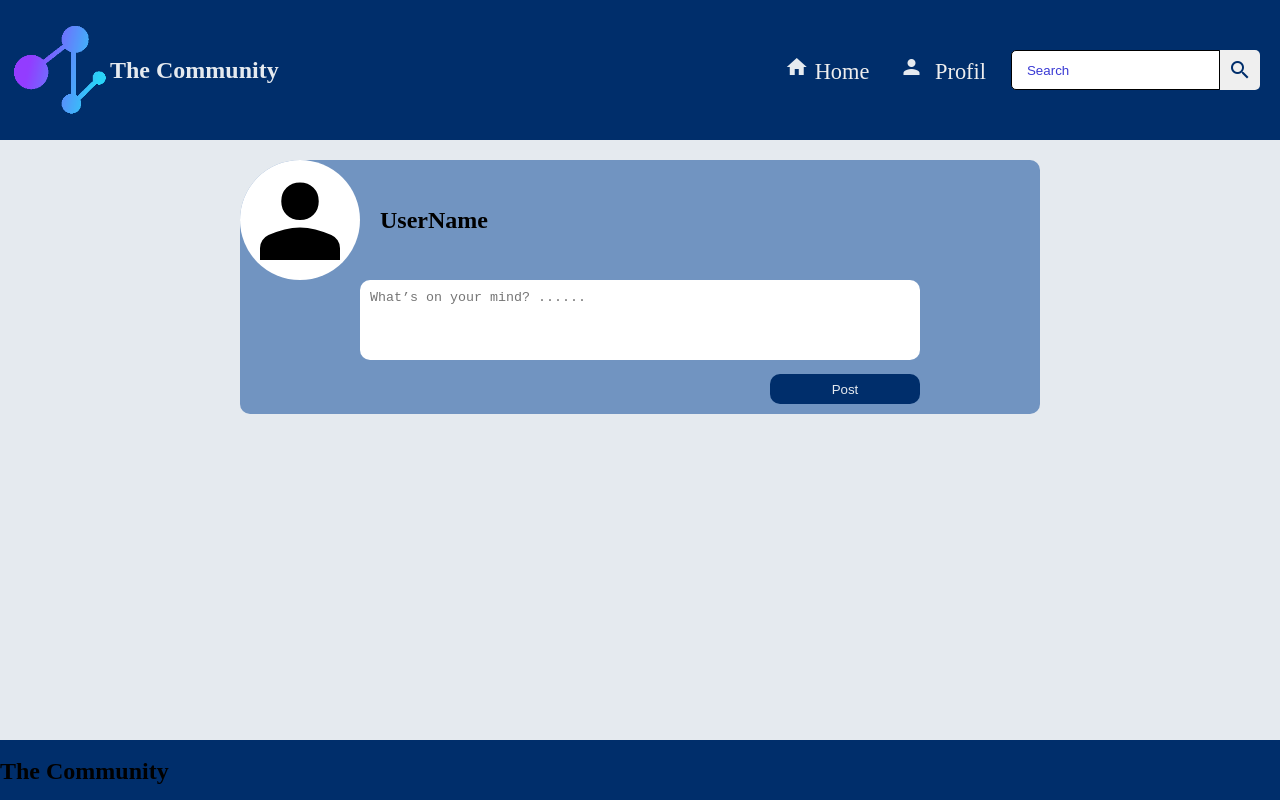
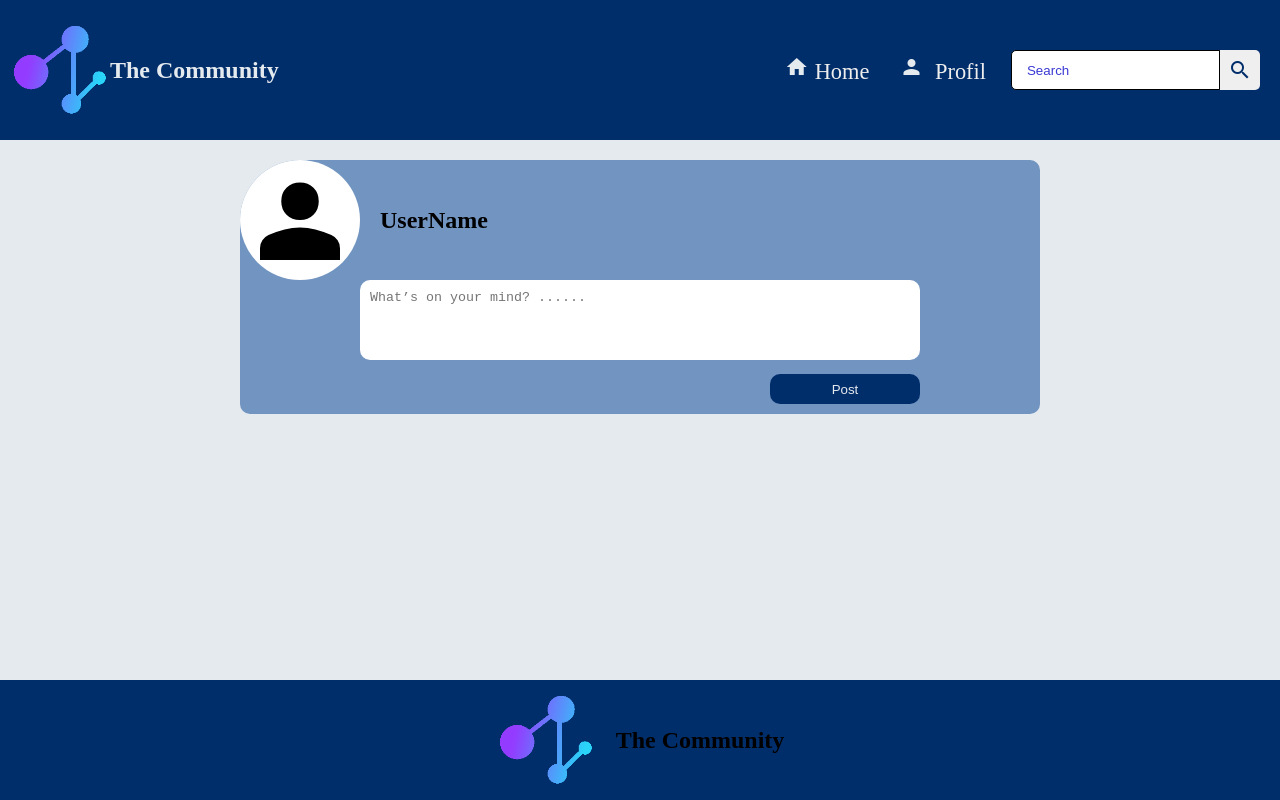
Before and after one commit to Noroff-FED-Campus-Assignments/js2_ca-course-assignment_js2_a-l, a website: page home.html in a window 1280 px wide. Drawn offline with Linux system fonts and the light colour scheme.

Commit message:
footer done

```diff
--- a/home.html
+++ b/home.html
@@ -80,7 +80,7 @@
       </section>
     </main>
     <footer>
-      <img src="" alt="" />
+      <img src="./svg/logo/logo.png" alt="" />
       <h2>The Community</h2>
     </footer>
   </body>
--- /dev/null
+++ b/scss/components/_footer.scss
@@ -0,0 +1,11 @@
+footer {
+  display: flex;
+  justify-content: center;
+  align-items: center;
+  gap: 20px;
+  padding: 10px 0;
+  img {
+    max-width: 100px;
+    height: auto;
+  }
+}
--- a/scss/styles.scss
+++ b/scss/styles.scss
@@ -3,3 +3,4 @@
 @import "./components/header";
 @import "./components/statusUpdate";
 @import "./components/profile";
+@import "./components/footer";
```
Also changed, not shown: css/styles.css, 1 other file.
